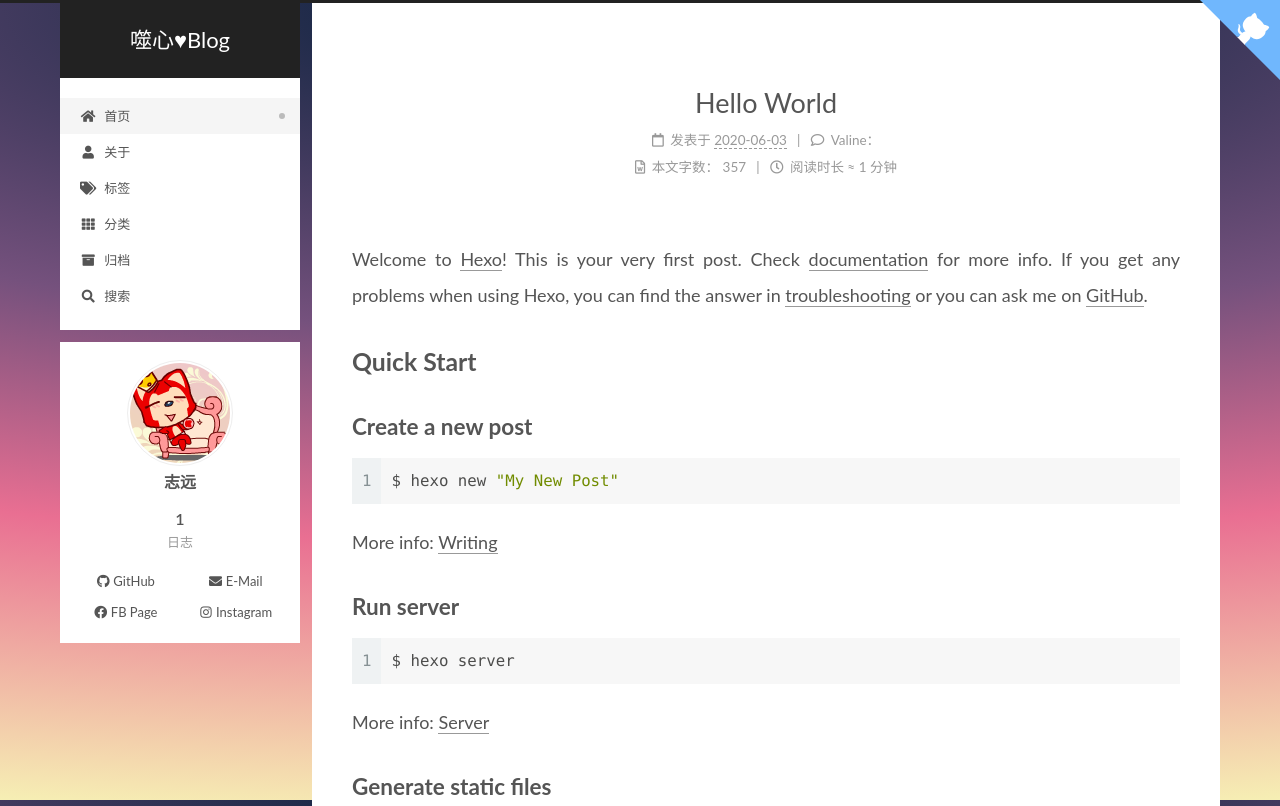
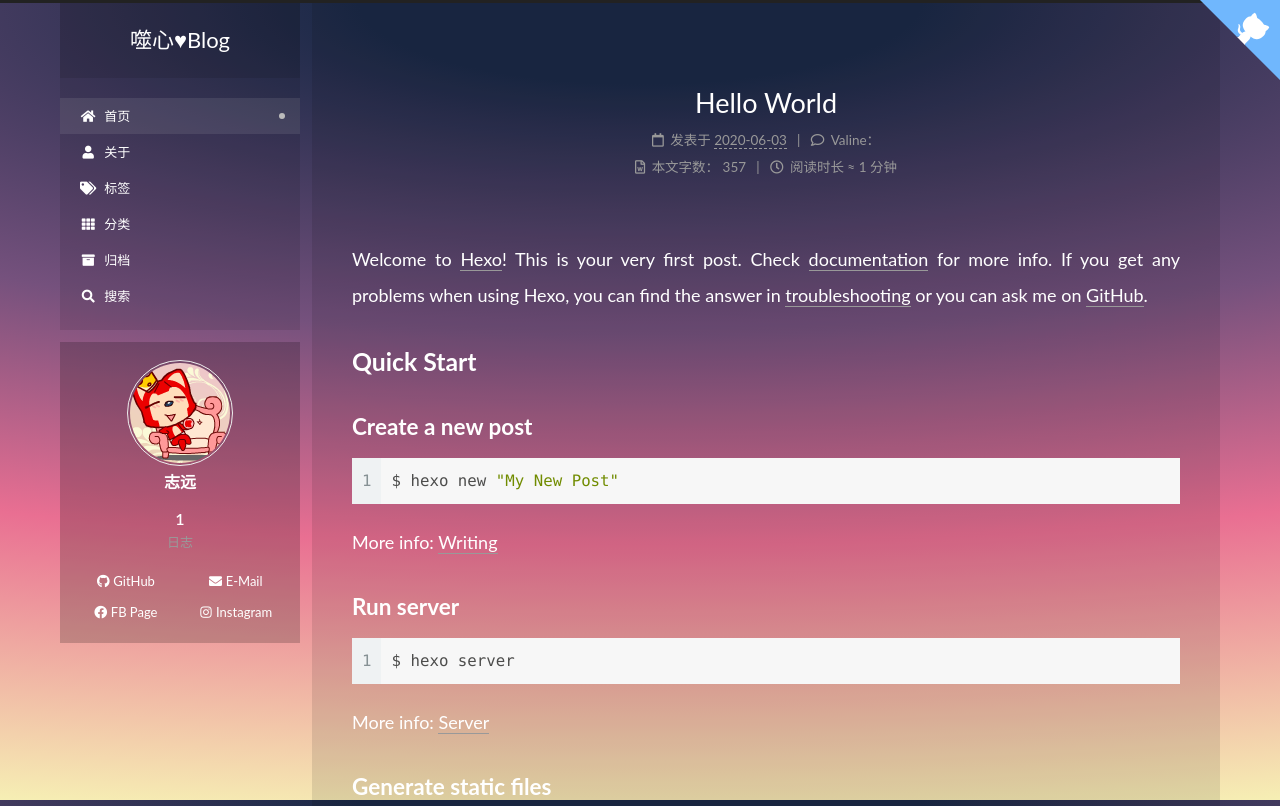
Before and after one commit to Temuulenj/temuulenj, a plain HTML site: page index.html in a window 1280 px wide. Shown: the top 806 px of the page. Drawn offline with Linux system fonts and the light colour scheme; some packages are replaced by stand-ins of ours; a script that the page names is missing.

Commit message:
Site updated: 2020-06-03 20:42:01

```diff
--- a/css/main.css
+++ b/css/main.css
@@ -2,15 +2,15 @@
   --body-bg-color: #f5f7f9;
   --content-bg-color: #fff;
   --card-bg-color: #f5f5f5;
-  --text-color: #555;
+  --text-color: #fff;
   --blockquote-color: #666;
-  --link-color: #555;
-  --link-hover-color: #222;
+  --link-color: #fff;
+  --link-hover-color: #ffa500;
   --brand-color: #fff;
   --brand-hover-color: #fff;
   --table-row-odd-bg-color: #f9f9f9;
   --table-row-hover-bg-color: #f5f5f5;
-  --menu-item-bg-color: #f5f5f5;
+  --menu-item-bg-color: rgba(225,225,225,0.1);
   --btn-default-bg: #fff;
   --btn-default-color: #555;
   --btn-default-border-color: #555;
@@ -1175,7 +1175,7 @@ pre .javascript .function {
 }
 .links-of-author a::before,
 .links-of-author span.exturl::before {
-  background: #bfffff;
+  background: #ff8e75;
   border-radius: 50%;
   content: ' ';
   display: inline-block;
@@ -2270,7 +2270,7 @@ ul.breadcrumb li + li:last-child {
   }
 }
 .header-inner {
-  background: var(--content-bg-color);
+  background: rgba(0,0,0,0.1);
   border-radius: initial;
   box-shadow: initial;
   overflow: hidden;
@@ -2303,7 +2303,7 @@ ul.breadcrumb li + li:last-child {
   }
 }
 .content-wrap {
-  background: var(--content-bg-color);
+  background: rgba(0,0,0,0.1);
   border-radius: initial;
   box-shadow: initial;
   box-sizing: border-box;
@@ -2337,7 +2337,7 @@ ul.breadcrumb li + li:last-child {
   }
 }
 .site-brand-container {
-  background: #222;
+  background: rgba(0,0,0,0.1);
 }
 @media (max-width: 991px) {
   .site-brand-container {
@@ -2446,7 +2446,7 @@ ul.breadcrumb li + li:last-child {
   border-bottom-color: #fc6423;
 }
 .sidebar {
-  background: var(--body-bg-color);
+  background: rgba(0,0,0,0.1);
   box-shadow: none;
   margin-top: 100%;
   position: static;
@@ -2461,7 +2461,7 @@ ul.breadcrumb li + li:last-child {
   display: none;
 }
 .sidebar-inner {
-  background: var(--content-bg-color);
+  background: rgba(0,0,0,0.1);
   border-radius: initial;
   box-shadow: initial;
   box-sizing: border-box;
@@ -2487,7 +2487,7 @@ ul.breadcrumb li + li:last-child {
 }
 .sidebar-button a {
   border: 0;
-  color: #fc6423;
+  color: #fff;
   display: block;
 }
 .sidebar-button a:hover {
--- a/index.html
+++ b/index.html
@@ -17,7 +17,7 @@
 
 <script id="hexo-configurations">
     var NexT = window.NexT || {};
-    var CONFIG = {"hostname":"yoursite.com","root":"/","scheme":"Pisces","version":"7.8.0","exturl":false,"sidebar":{"position":"left","display":"post","padding":18,"offset":12,"onmobile":false},"copycode":{"enable":false,"show_result":false,"style":null},"back2top":{"enable":true,"sidebar":false,"scrollpercent":false},"bookmark":{"enable":false,"color":"#222","save":"auto"},"fancybox":false,"mediumzoom":false,"lazyload":false,"pangu":false,"comments":{"style":"tabs","active":null,"storage":true,"lazyload":false,"nav":null},"algolia":{"hits":{"per_page":10},"labels":{"input_placeholder":"Search for Posts","hits_empty":"We didn't find any results for the search: ${query}","hits_stats":"${hits} results found in ${time} ms"}},"localsearch":{"enable":"ture","trigger":"auto","top_n_per_article":1,"unescape":false,"preload":false},"motion":{"enable":true,"async":false,"transition":{"post_block":"fadeIn","post_header":"slideDownIn","post_body":"slideDownIn","coll_header":"slideLeftIn","sidebar":"slideUpIn"}},"path":"search.xml"};
+    var CONFIG = {"hostname":"yoursite.com","root":"/","scheme":"Pisces","version":"7.8.0","exturl":false,"sidebar":{"position":"left","display":"post","padding":18,"offset":12,"onmobile":false},"copycode":{"enable":false,"show_result":false,"style":null},"back2top":{"enable":true,"sidebar":false,"scrollpercent":false},"bookmark":{"enable":false,"color":"#222","save":"auto"},"fancybox":false,"mediumzoom":false,"lazyload":false,"pangu":false,"comments":{"style":"tabs","active":null,"storage":true,"lazyload":false,"nav":null},"algolia":{"hits":{"per_page":10},"labels":{"input_placeholder":"Search for Posts","hits_empty":"We didn't find any results for the search: ${query}","hits_stats":"${hits} results found in ${time} ms"}},"localsearch":{"enable":true,"trigger":"auto","top_n_per_article":1,"unescape":false,"preload":false},"motion":{"enable":true,"async":false,"transition":{"post_block":"fadeIn","post_header":"slideDownIn","post_body":"slideDownIn","coll_header":"slideLeftIn","sidebar":"slideUpIn"}},"path":"search.xml"};
   </script>
 
   <meta property="og:type" content="website">
```
Also changed, not shown: 2020/06/03/hello-world/index.html (+1 -1 lines), about/index.html (+1 -1 lines), archives/2020/06/index.html (+1 -1 lines), archives/2020/index.html (+1 -1 lines), archives/index.html (+1 -1 lines), categories/index.html (+1 -1 lines), tags/index.html (+1 -1 lines).
